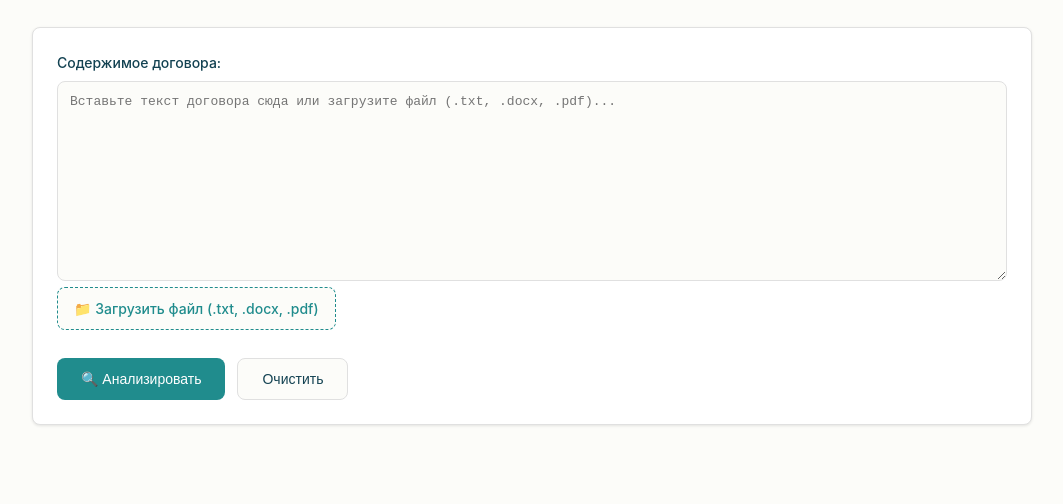
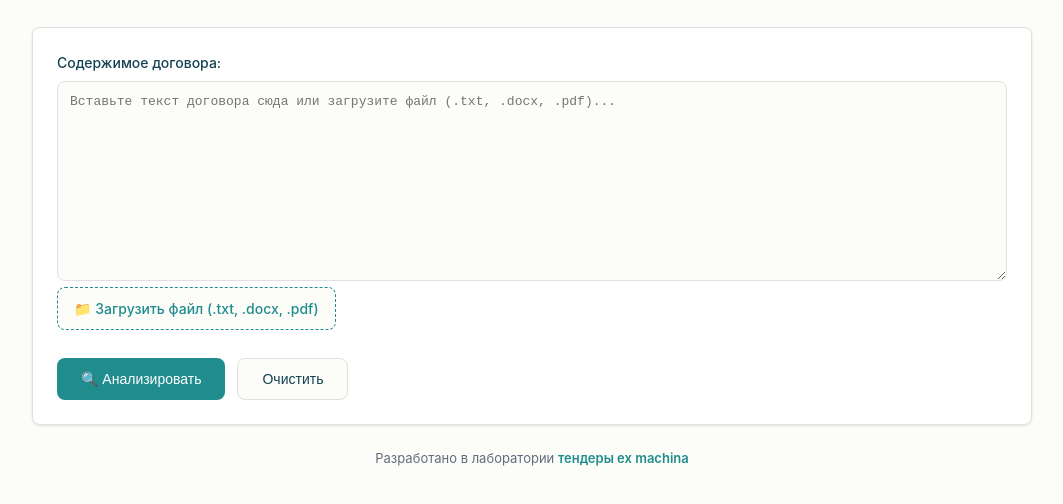
Before and after one commit to ALBERT-tech/analyze_contract, a plain HTML site: page index.html in a window 1280 px wide. Shown: the part 94-598 px from the top of the page, without its empty margins (108-1171 px from the left). Drawn offline with nearby package versions, Linux system fonts and the light colour scheme.

Commit message:
Add files via upload

```diff
--- a/index.html
+++ b/index.html
@@ -259,6 +259,22 @@
             font-size: 13px;
             color: var(--color-text-secondary);
         }
+.footer{
+    margin-top: 22px;
+    text-align: center;
+    font-size: 13px;
+    color: var(--color-text-secondary);
+}
+
+.footer a{
+    color: var(--color-primary);
+    text-decoration: none;
+    font-weight: 600;
+}
+
+.footer a:hover{
+    text-decoration: underline;
+}
 
         @media (max-width: 768px) {
             .button-group {
@@ -313,6 +329,12 @@
             <!-- Карточки сгенерируются через JS -->
         </div>
     </div>
+<footer class="footer">
+  Разработано в лаборатории
+  <a href="https://t.me/tickettotender" target="_blank" rel="noopener noreferrer">
+    тендеры ex machina
+  </a>
+</footer>
 
     <script>
         // Настройка worker для PDF.js
```
